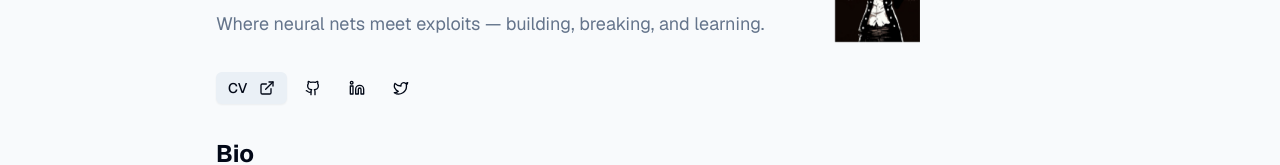
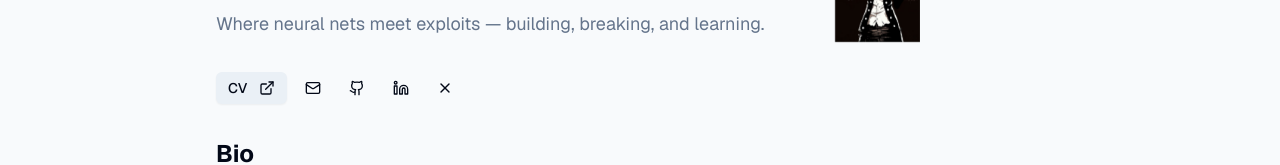
Before and after one commit to RushiChaganti/RushiChaganti, a Next.js app: page / in a window 1280 px wide. Shown: the part 195-360 px from the top of the page. Built offline with nearby package versions, Linux system fonts and the light colour scheme.

Commit message:
Ver 2.4 Fixed links

```diff
--- a/app/page.tsx
+++ b/app/page.tsx
@@ -2,7 +2,7 @@
 
 import { useState } from "react"
 import { Button } from "@/components/ui/button"
-import { Github, Linkedin, Twitter, ExternalLink, Search } from "lucide-react"
+import { Github, Linkedin, X, ExternalLink, Search, Mail } from "lucide-react"
 import { ThemeToggle } from "@/components/theme-toggle"
 import { MusicToggle } from "@/components/music-toggle"
 import { BuildsSection } from "@/components/builds-section"
@@ -103,17 +103,22 @@ export default function Home() {
                   </Button>
                   <Button variant="ghost" size="icon" asChild className="h-8 w-8 sm:h-9 sm:w-9">
                     <a href={portfolioData.links.email}>
+                      <Mail className="h-3 w-3 sm:h-4 sm:w-4" />
+                    </a>
+                  </Button>
+                  <Button variant="ghost" size="icon" asChild className="h-8 w-8 sm:h-9 sm:w-9">
+                    <a href={portfolioData.links.github} target="_blank" rel="noopener noreferrer">
                       <Github className="h-3 w-3 sm:h-4 sm:w-4" />
                     </a>
                   </Button>
                   <Button variant="ghost" size="icon" asChild className="h-8 w-8 sm:h-9 sm:w-9">
-                    <a href={portfolioData.links.github} target="_blank" rel="noopener noreferrer">
+                    <a href={portfolioData.links.linkedin} target="_blank" rel="noopener noreferrer">
                       <Linkedin className="h-3 w-3 sm:h-4 sm:w-4" />
                     </a>
                   </Button>
                   <Button variant="ghost" size="icon" asChild className="h-8 w-8 sm:h-9 sm:w-9">
-                    <a href={portfolioData.links.linkedin} target="_blank" rel="noopener noreferrer">
-                      <Twitter className="h-3 w-3 sm:h-4 sm:w-4" />
+                    <a href={portfolioData.links.twitter} target="_blank" rel="noopener noreferrer">
+                      <X className="h-3 w-3 sm:h-4 sm:w-4" />
                     </a>
                   </Button>
                 </div>
```
Also changed, not shown: 1 other file (tests, documents, lock files or other folders).
